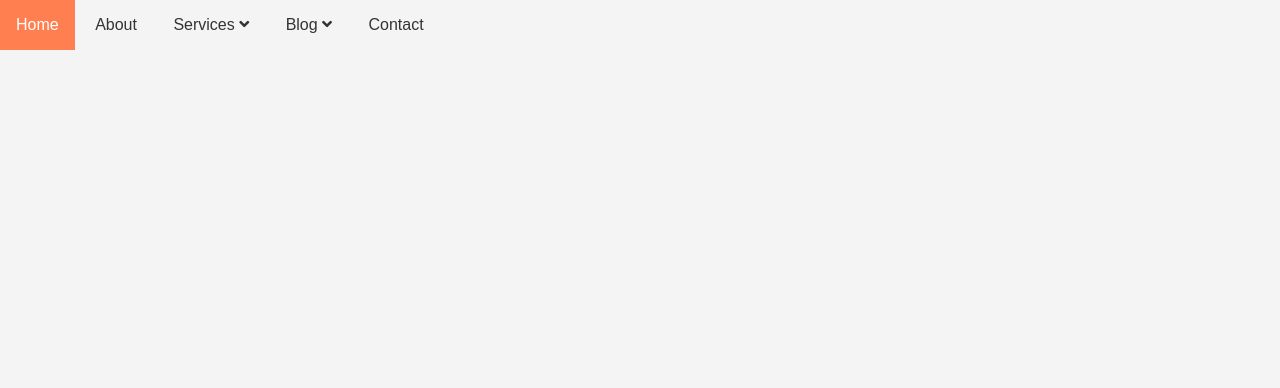
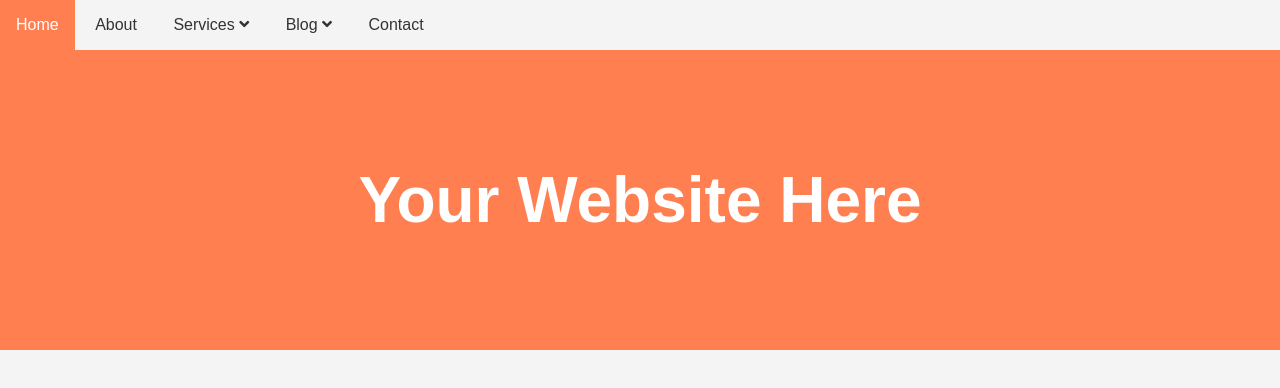
Before and after one commit to AlbertStjarne/Dropdown_menu, a plain HTML site: page index.html in a window 1280 px wide. Drawn offline with Linux system fonts and the light colour scheme.

Commit message:
adds html and styling for the showcase area

```diff
--- a/index.html
+++ b/index.html
@@ -35,5 +35,9 @@
     </ul>
   </nav>
 
+  <header id="showcase">
+    <h1>Your Website Here</h1>
+  </header>
+
 </body>
 </html>
--- a/style.css
+++ b/style.css
@@ -1,3 +1,8 @@
+:root {
+  --primary-color: coral;
+  --secondary-color: chocolate;
+}
+
 * {
   margin: 0;
   padding: 0;
@@ -33,7 +38,7 @@ body {
 
 #navbar ul li:hover {
   cursor: pointer;
-  background: coral;
+  background: var(--primary-color);
   color: #fff;
 }
 
@@ -67,7 +72,7 @@ body {
 #navbar ul li:hover ul li span {
   float: right;
   color: #fff;
-  background: coral;
+  background: var(--primary-color);
   padding: 0.2rem 0.5rem;
   text-align: center;
   font-size: 0.8rem;
@@ -75,5 +80,22 @@ body {
 }
 
 #navbar ul li:hover ul li:hover span {
-  background: chocolate;
+  background: var(--secondary-color);
 }
+
+/* Showcase area*/
+#showcase {
+  display: flex;
+  flex-direction: column;
+  height: 300px;
+  align-items: center;
+  justify-content: center;
+  text-align: center;
+  padding: 0 2rem;
+  background: var(--primary-color);
+}
+
+#showcase h1 {
+  color: #fff;
+  font-size: 4rem;
+}
```
